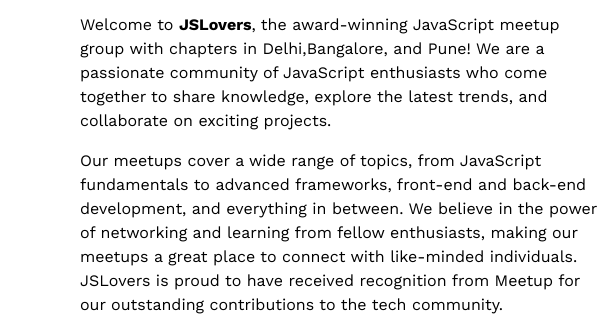
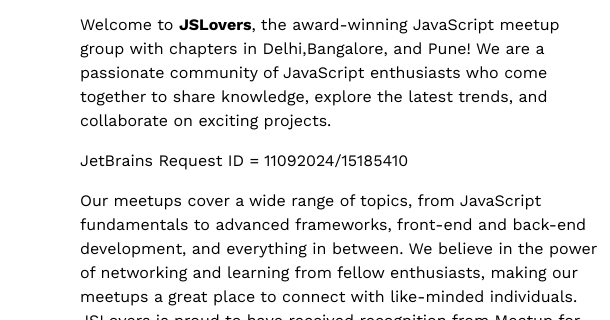
Before and after one commit to jslovers/jslovers-branding-page, a website: page public/index.html in a window 1280 px wide. Shown: the part 125-445 px from the top of the page, 0-610 px from the left. Drawn offline with nearby package versions, Linux system fonts and the light colour scheme; grey boxes are pictures that could not be loaded.

Commit message:
chore: added jetbrains request id temporarily (#73)

```diff
--- a/public/index.html
+++ b/public/index.html
@@ -81,6 +81,9 @@
               <a href="#">Pune</a>! We are a passionate community of JavaScript
               enthusiasts who come together to share knowledge, explore the
               latest trends, and collaborate on exciting projects.
+            </p>
+            <p>
+              JetBrains Request ID = 11092024/15185410
             </p>
             <p class="mt-4">
               Our meetups cover a wide range of topics, from JavaScript
```
